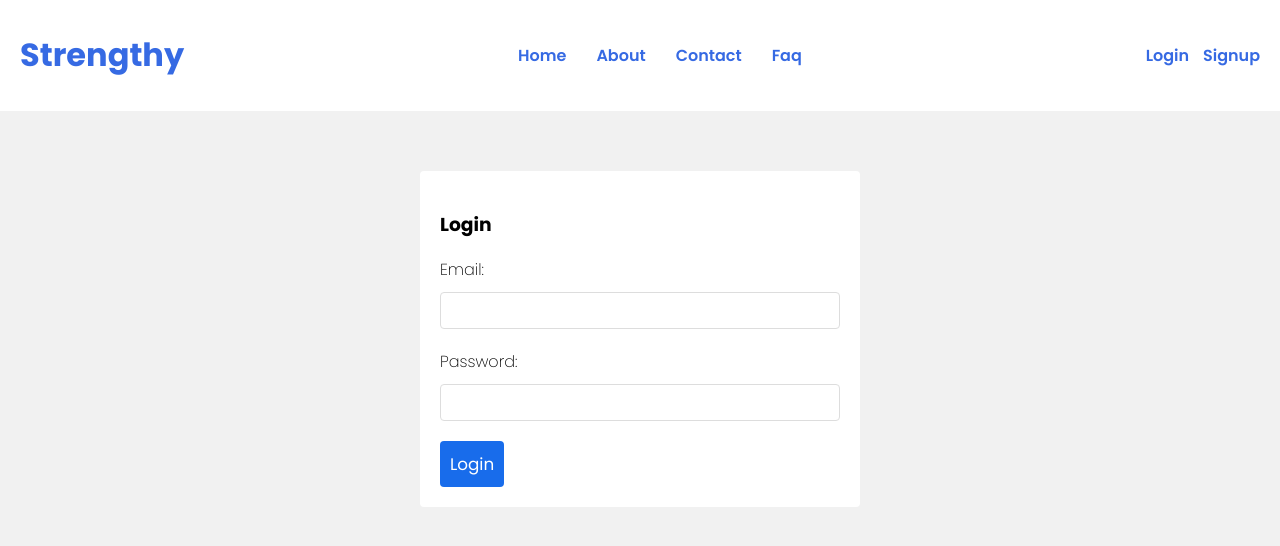
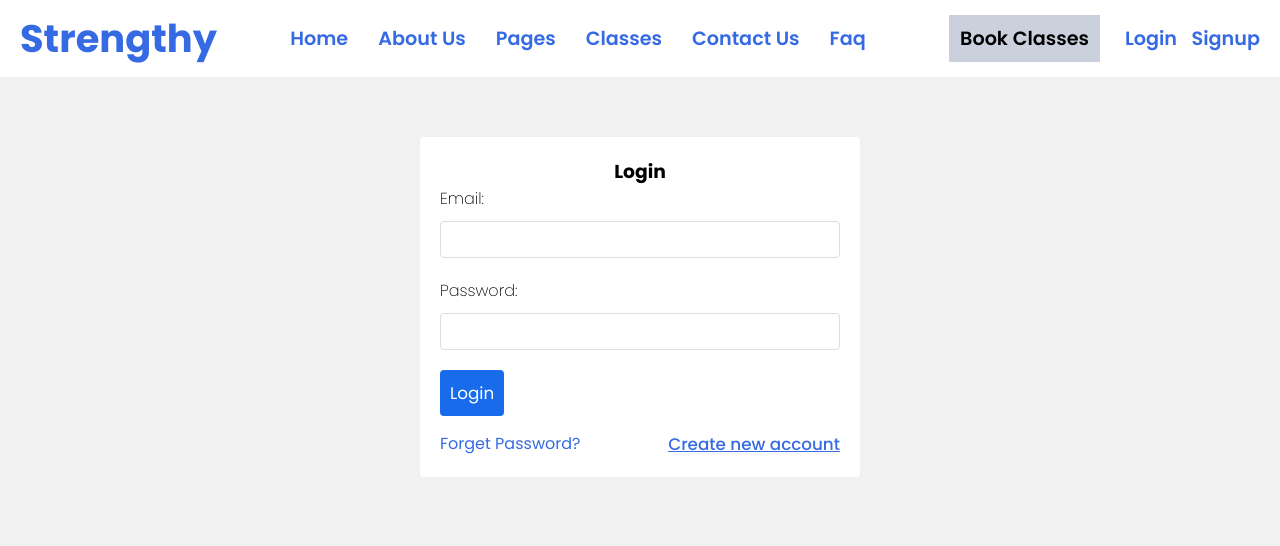
Before and after one commit to domchu/Mernstack-workout-website, a React (Vite) app in the folder frontend/: page /login in a window 1280 px wide. Shown: the top 546 px of the page. Built offline with nearby package versions, Linux system fonts and the light colour scheme.

Commit message:
chore:create other pages and added forget password/links

```diff
--- a/frontend/src/App.jsx
+++ b/frontend/src/App.jsx
@@ -7,8 +7,11 @@ import Login from "./pages/Login";
 import Signup from "./pages/Signup";
 import Navbar from "./Components/Navbar";
 import About from "./pages/About";
+import Page from "./pages/Page";
+import Classes from "./pages/Classes";
 import Contact from "./pages/Contact";
 import Faq from "./pages/Faq";
+import BookClasses from "./pages/BookClasses";
 import Error from "./pages/Error";
 
 function App() {
@@ -34,8 +37,11 @@ function App() {
                 element={!user ? <Signup /> : <Navigate to="/" />}
               />
               <Route path="/about" element={<About />} />
+              <Route path="/page" element={<Page />} />
+              <Route path="/classes" element={<Classes />} />
               <Route path="/contact" element={<Contact />} />
               <Route path="/faq" element={<Faq />} />
+              <Route path="/bookclasses" element={<BookClasses />} />
               <Route path="*" element={<Error />} />
             </Routes>
           </div>
--- a/frontend/src/Components/Navbar.jsx
+++ b/frontend/src/Components/Navbar.jsx
@@ -20,11 +20,16 @@ const Navbar = () => {
           </Link>
           <div className="nav-link">
             <Link to="/">Home</Link>
-            <Link to="/about">About</Link>
-            <Link to="/contact">Contact</Link>
+            <Link to="/about">About Us</Link>
+            <Link to="/page">Pages</Link>
+            <Link to="/classes">Classes</Link>
+            <Link to="/contact">Contact Us</Link>
             <Link to="/faq">Faq</Link>
           </div>
           <nav>
+            <Link to="/bookclasses" className="book-classes">
+              Book Classes
+            </Link>
             {user && (
               <div>
                 <span style={{ margin: "7px" }}>{user.email}</span>
--- a/frontend/src/Components/WorkoutForm.jsx
+++ b/frontend/src/Components/WorkoutForm.jsx
@@ -29,8 +29,6 @@ const WorkoutForm = () => {
     });
 
     const json = await response.json();
-    // console.log(json);
-    // console.log(response);
     if (!response.ok) {
       setError(json.error);
       setEmptyFields(json.emptyFields);
@@ -43,7 +41,6 @@ const WorkoutForm = () => {
       emptyFields([]);
       dispatch({ type: "CREATE_WORKOUT", payload: json });
       // console.log("new workout added", json);
-      // console.log(json);
     }
   };
 
--- a/frontend/src/index.css
+++ b/frontend/src/index.css
@@ -1,17 +1,29 @@
 @import url('https://fonts.googleapis.com/css2?family=Poppins:ital,wght@0,100;0,200;0,300;0,400;0,500;0,600;0,700;0,800;0,900;1,100;1,200;1,300;1,400;1,500;1,600;1,700;1,800;1,900&family=Roboto:ital,wght@0,100;0,300;0,400;0,500;0,700;0,900;1,100;1,300;1,400;1,500;1,700;1,900&display=swap');
 
 :root {
-  /* --primary: #1aac83; */
+ --primary-blue: #333A73;
+ --secondary-blue:#387ADF;
+ --natural-yellow:#FBA834;
+ --light-green:#50C4ED;
   --primary: #186ceb;
   --error:#e7195a;
+  --secondary: #4689ef;
+  --lightgrey:#cbd1dc;
 }
 
+*{
+  margin:0px;
+  padding:0px;
+  list-style-type:none;
+  text-decoration:none;
+}
 body{
   margin: 0;
   background-color: #f1f1f1;
   font-family: "Poppins", sans-serif;
   font-weight: 200;
   font-style: normal;
+
 }
 header{
   background-color: #fff;
@@ -29,14 +41,13 @@ margin: 0px 15px;
 }
 
 header a{
-  /* color: #333; */
+font-size:1.2rem;
   color: #366ae3;
   text-decoration: none;
   font-weight: 600;
 }
 header a:hover{
-
-  color: var(--error);
+  color: var(--primary-blue);
 }
 .pages{
   max-width: 1400px;
@@ -149,3 +160,38 @@ button{
   cursor: pointer;
   font-size: 1rem;
 }
+
+.book-classes{
+  border:1px solid var(--lightgrey);
+  padding:8px 10px;
+  background-color:var(--lightgrey);
+  color:#000;
+  margin-right:15px;
+}
+.book-classes:hover{
+  background-color:#fff;
+  color:#366ae3;
+}
+.forget-password{
+  display:flex;
+  justify-content: space-between;
+  margin-top:15px;
+
+  /* color:var(--primary-blue); */
+
+}
+.create{
+  color:#366ae3;
+  font-size:1.05rem;
+  font-weight:500;
+  text-decoration:underline;
+
+}
+.password{
+  color:#366ae3;
+  text-decoration:none;
+  font-weight:400;
+}
+.auth-title{
+  text-align:center;
+}
--- /dev/null
+++ b/frontend/src/pages/BookClasses.jsx
@@ -0,0 +1,10 @@
+import react from "react";
+
+const BookClasses = () => {
+  return (
+    <>
+      <h1>Book Classes</h1>
+    </>
+  );
+};
+export default BookClasses;
--- /dev/null
+++ b/frontend/src/pages/Classes.jsx
@@ -0,0 +1,11 @@
+import react from "react";
+
+const Classes = () => {
+  return (
+    <>
+      <h1>Classes</h1>
+    </>
+  );
+};
+
+export default Classes;
--- a/frontend/src/pages/Home.jsx
+++ b/frontend/src/pages/Home.jsx
@@ -17,9 +17,8 @@ const Home = () => {
       });
       const data = await response.json();
       if (response.ok) {
+        dispatch({ type: "SET_WORKOUTS", payload: data });
         // setWorkouts(data);
-        dispatch({ type: "SET_WORKOUTS", payload: data });
-        // console.log("SET_WORKOUTS", data);
       }
     };
     if (user) {
--- a/frontend/src/pages/Login.jsx
+++ b/frontend/src/pages/Login.jsx
@@ -1,5 +1,6 @@
 import React, { useState } from "react";
 import { useLogin } from "../hooks/useLogin";
+import { Link } from "react-router-dom";
 
 const Login = () => {
   const [email, setEmail] = useState("");
@@ -13,12 +14,13 @@ const Login = () => {
   };
   return (
     <form className="login" onSubmit={handleLogin}>
-      <h3>Login </h3>
+      <h3 className="auth-title">Login </h3>
 
       <label>Email:</label>
       <input
         type="email"
         className=""
+        // placeholder="Enter Your Email Address"
         onChange={(e) => setEmail(e.target.value)}
         value={email}
       />
@@ -26,11 +28,22 @@ const Login = () => {
       <input
         type="password"
         className=""
+        // placeholder="Password"
         onChange={(e) => setPassword(e.target.value)}
         value={password}
       />
+
       <button disabled={isLoading}>Login </button>
       {error && <div className="error">{error}</div>}
+
+      <div className="forget-password">
+        <Link to="/" className="password">
+          Forget Password?
+        </Link>
+        <Link to="/signup" className="create">
+          Create new account
+        </Link>
+      </div>
     </form>
   );
 };
--- /dev/null
+++ b/frontend/src/pages/Page.jsx
@@ -0,0 +1,15 @@
+import react from "react"
+
+
+
+const Page = () => {
+
+
+    return (
+        <>
+        <h1>Page</h1>
+        </>
+    )
+}
+
+export default Page
--- a/frontend/src/pages/Signup.jsx
+++ b/frontend/src/pages/Signup.jsx
@@ -10,18 +10,17 @@ const Signup = () => {
   const handleSignup = async (e) => {
     e.preventDefault();
     await signup(email, password);
-    // console.log(email, password, name);
   };
   return (
     <form className="signup" onSubmit={handleSignup}>
-      <h3>Sign up</h3>
+      <h3 className="auth-title">Sign up</h3>
 
-      <label>Name:</label>
+      {/* <label>Name:</label>
       <input
         type="text"
         onChange={(e) => setName(e.target.value)}
         value={name}
-      />
+      /> */}
       <label>Email:</label>
       <input
         type="email"
```
Also changed, not shown: 2 other files (tests, documents, lock files or other folders).
